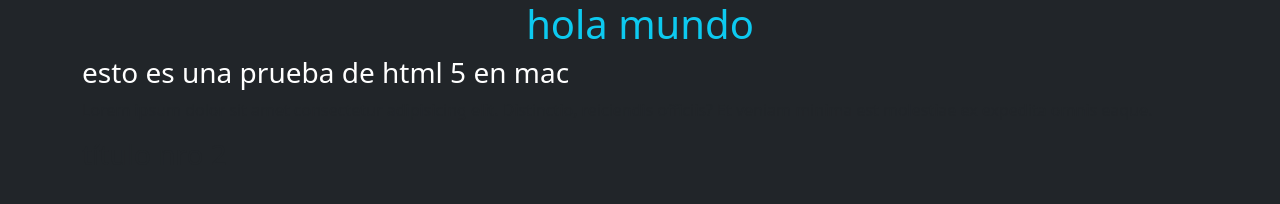
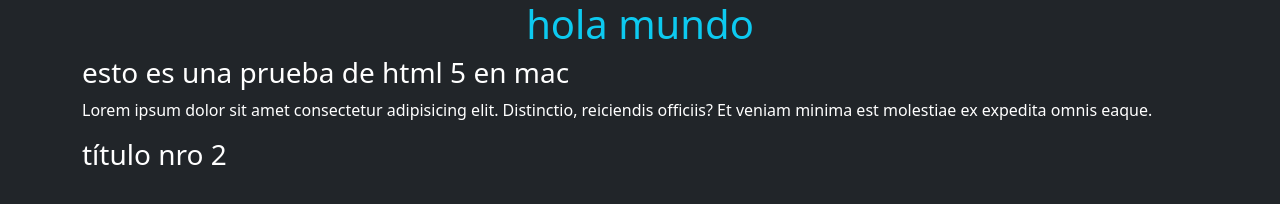
Before and after one commit to blackSheephub/prueba, a plain HTML site: page index.html in a window 1280 px wide. Drawn offline with nearby package versions, Linux system fonts and the light colour scheme.

Commit message:
se cambió a texto de color blanco

```diff
--- a/index.html
+++ b/index.html
@@ -20,12 +20,12 @@
       </div>
 
       <h3 class="text-white">esto es una prueba de html 5 en mac</h3>
-      <p>
+      <p class="text-white">
         Lorem ipsum dolor sit amet consectetur adipisicing elit. Distinctio,
         reiciendis officiis? Et veniam minima est molestiae ex expedita omnis
         eaque.
       </p>
-      <h3>título nro 2</h3>
+      <h3 class="text-white">título nro 2</h3>
     </div>
   </body>
 </html>
```
